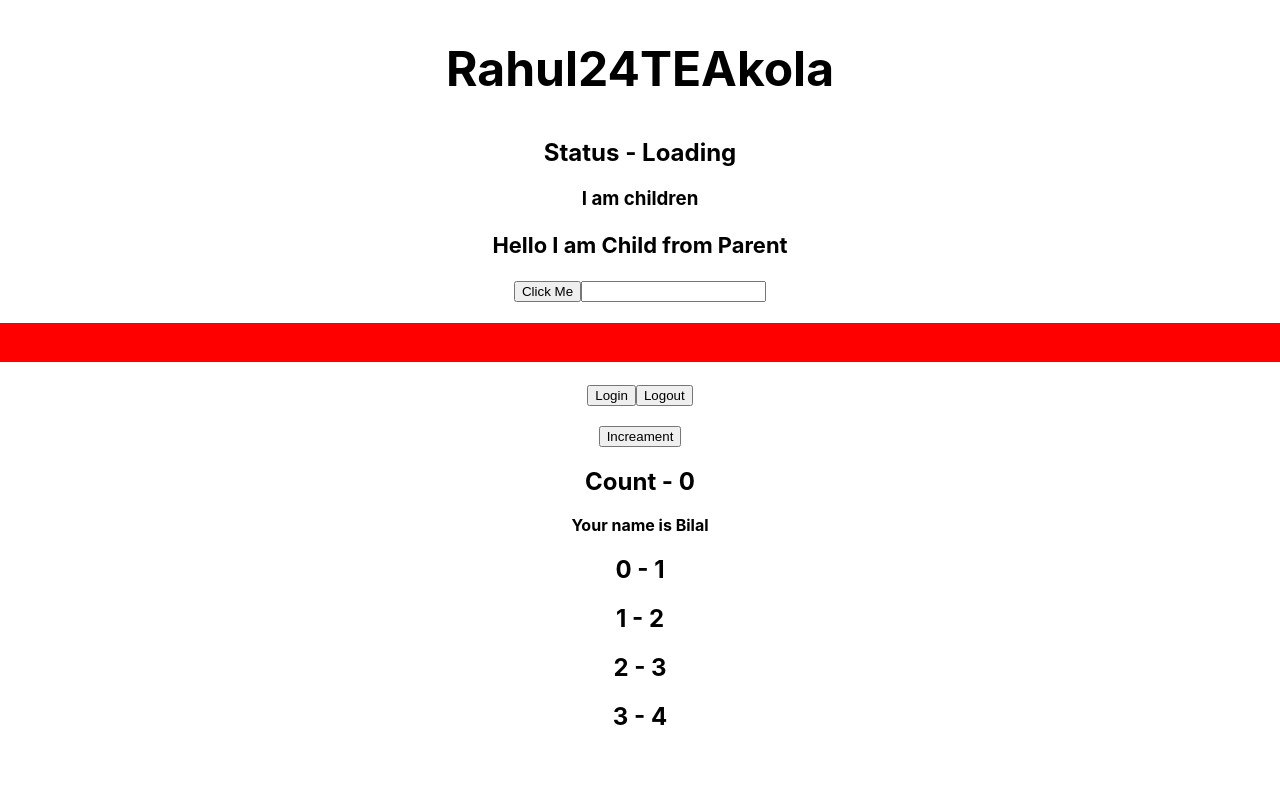
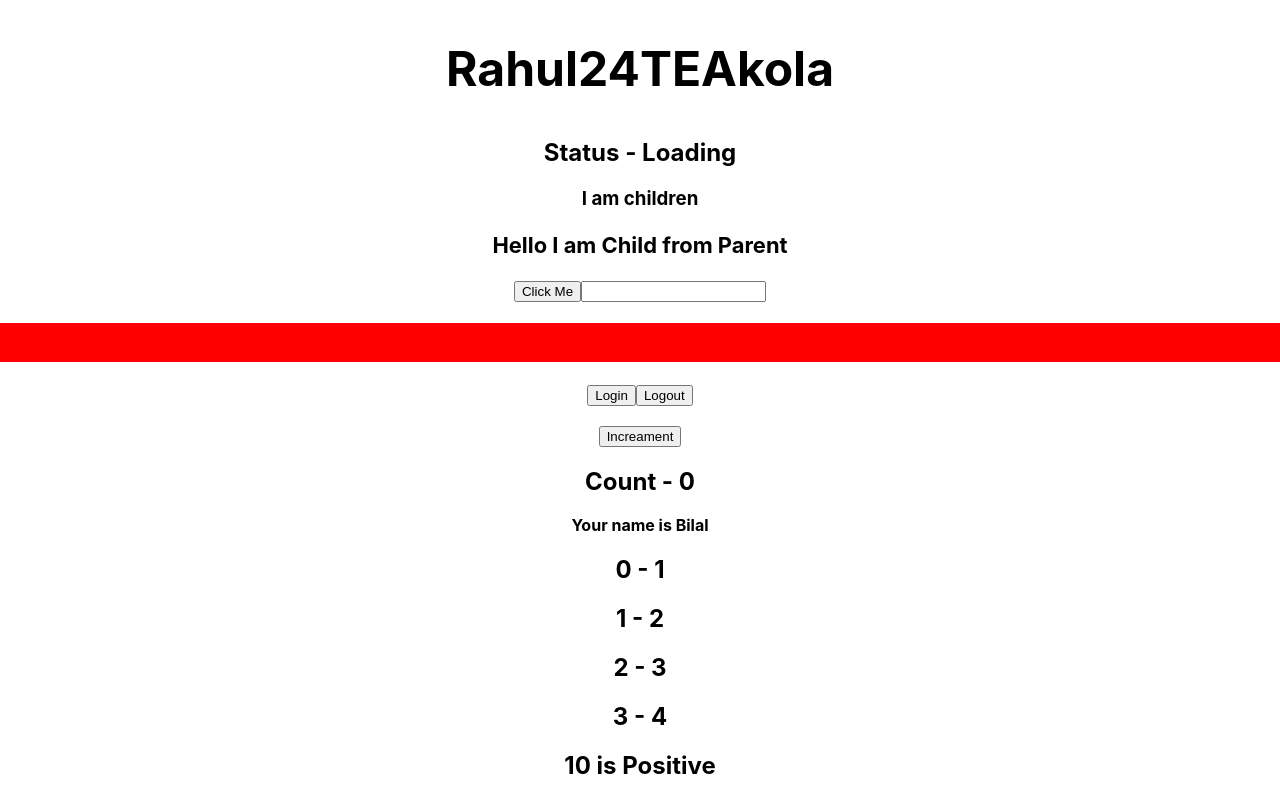
Before and after one commit to thisisbillall/typescript-demo, a React (Create React App) app: page / in a window 1280 px wide. Shown: the part 198-998 px from the top of the page. Before the commit the page ends 949 px from the top, so only its background shows below. Built offline with nearby package versions, Linux system fonts and the light colour scheme.

Commit message:
Restrictin props

```diff
--- a/src/App.tsx
+++ b/src/App.tsx
@@ -12,6 +12,7 @@ import Style from './Style';
 import UseStateFuture from './UseStateFuture';
 import Profile from './auth/Profile';
 import List from './Generic/List';
+import RandomNum from './restrict/RandomNum';
 
 function App() {
 
@@ -53,9 +54,8 @@ function App() {
         <Counter message='Count'/>
         <Private isLoggedIn={true} Component={Profile}/>
         <List list={[1,2,3,4]
-
-
       } onClick={(e)=>console.log(e)}/>
+      <RandomNum num={10} isPositive />
     </div>
   );
 }
--- /dev/null
+++ b/src/restrict/RandomNum.tsx
@@ -0,0 +1,43 @@
+type NumProp ={
+    num:number
+}
+
+type PositiveProp = NumProp & {
+    isPositive:boolean
+    isNegative?:never
+    isZero?:never
+}
+
+type NegativeProp = NumProp & {
+
+    isPositive?:never
+    isNegative:boolean
+    isZero?:never
+}
+
+type ZeroProp = NumProp & {
+    isPositive?:never
+    isNegative?:never
+    isZero:boolean
+}
+
+type baseProp = PositiveProp | NegativeProp |ZeroProp
+
+// = {
+//     num:number,
+//     isPositive?:boolean,
+//     isNegative?:boolean,
+//     isZero?:boolean,
+// }
+
+export default function RandomNum({num,isPositive,isNegative,isZero}:baseProp){
+    return(
+        <>
+            <h2>
+                {num} is {isPositive && 'Positive'}
+                {isNegative && 'Negative'}
+                {isZero && 'Zero'}
+            </h2>
+        </>
+    );
+};
```
Also changed, not shown: src/Generic/List.tsx (+3 -4 lines).
